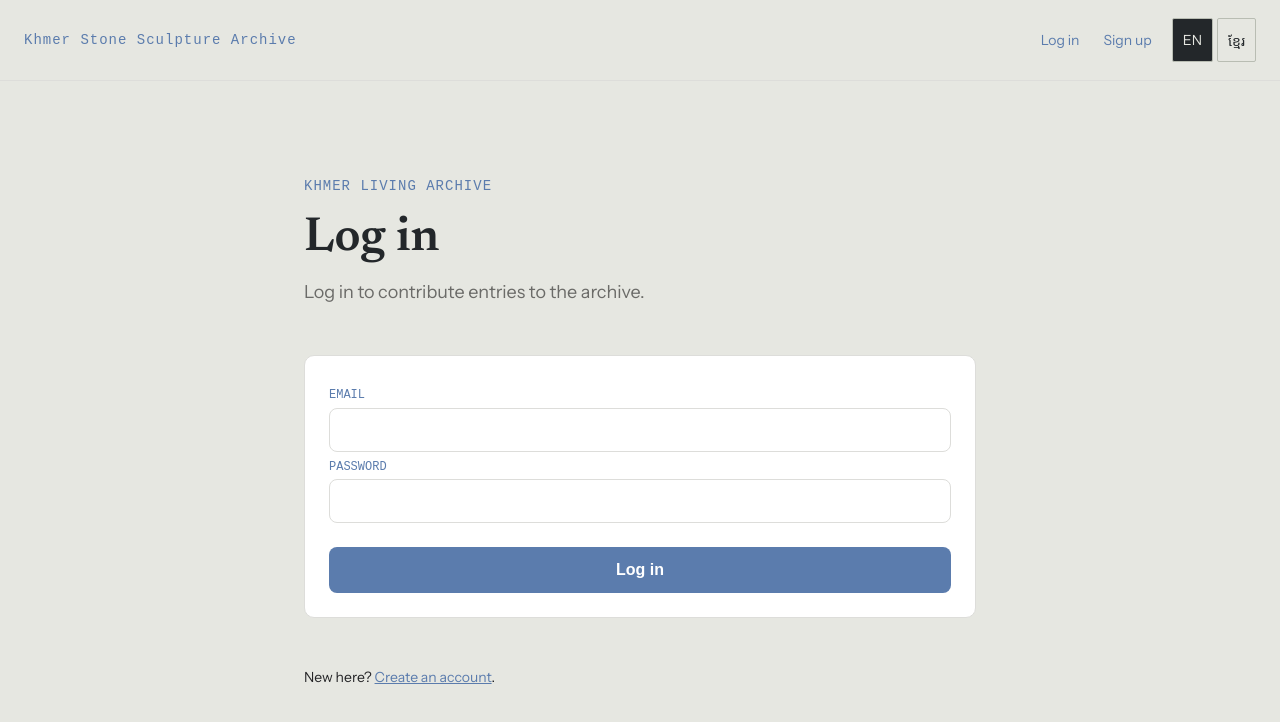
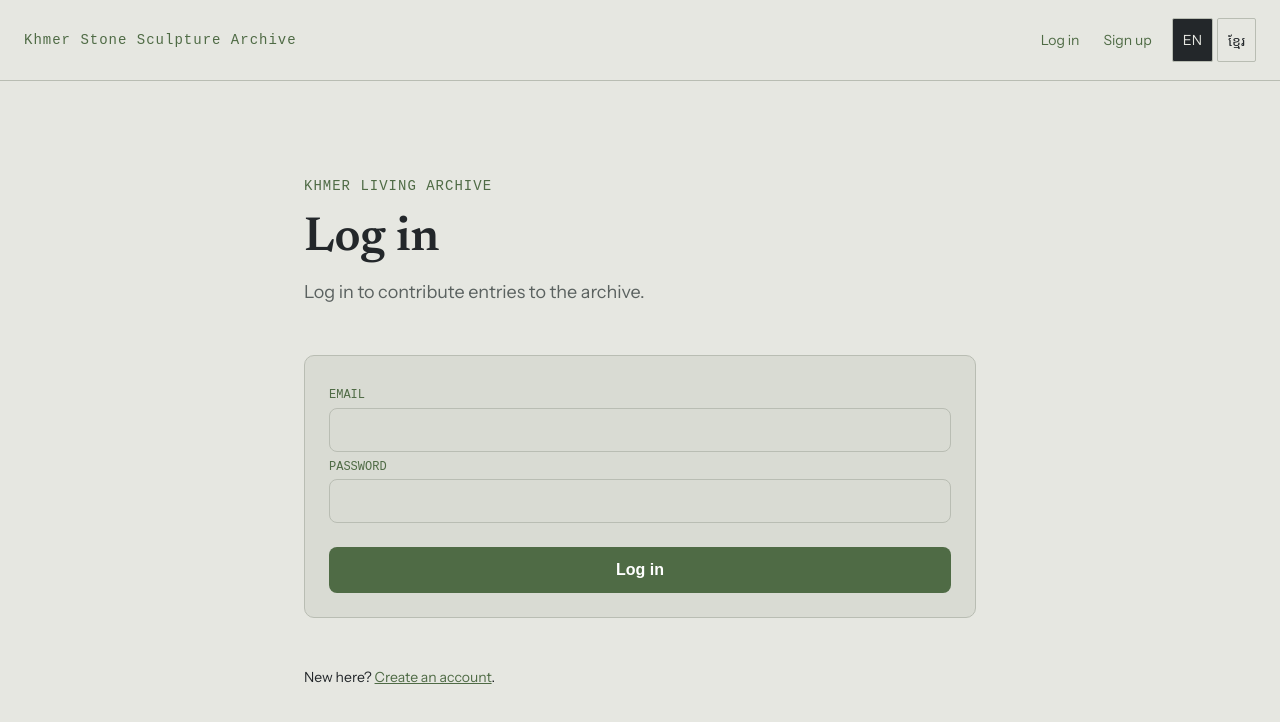
Before and after one commit to bun-tha/khmer-sculture-archive, a Next.js app: page /login in a window 1280 px wide. Shown: the top 722 px of the page. Built offline with nearby package versions, Linux system fonts and the light colour scheme; no server answers.

Commit message:
Step 7b: retire old palette (AI-assisted)

```diff
--- a/app/authStyles.js
+++ b/app/authStyles.js
@@ -1,6 +1,5 @@
 // Shared inline styles for the auth pages (/login, /signup).
-// Colors and shapes mirror app/page.js so the site feels like one piece:
-// light #FAFAF9 background, white cards, #DDDDDA borders, #5B7CAD accent.
+// All colors are design tokens from app/globals.css.
 const authStyles = {
   wrap: {
     maxWidth: 720,
@@ -9,7 +8,7 @@ const authStyles = {
   },
   kicker: {
     fontFamily: "'Courier New', monospace",
-    color: "#5B7CAD",
+    color: "var(--moss)",
     fontSize: 14,
     letterSpacing: 1,
   },
@@ -21,21 +20,21 @@ const authStyles = {
   },
   description: {
     fontSize: 18,
-    color: "#6B6B68",
+    color: "var(--mute)",
     lineHeight: 1.6,
     margin: 0,
   },
   card: {
     marginTop: 48,
     padding: 24,
-    backgroundColor: "#FFFFFF",
-    border: "1px solid #DDDDDA",
+    backgroundColor: "var(--surf)",
+    border: "1px solid var(--line)",
     borderRadius: 10,
   },
   cardLabel: {
     fontFamily: "'Courier New', monospace",
     fontSize: 12,
-    color: "#5B7CAD",
+    color: "var(--moss)",
     margin: "20px 0 0",
   },
   input: {
@@ -43,10 +42,10 @@ const authStyles = {
     marginTop: 2,
     padding: "12px 16px",
     fontSize: 16,
-    backgroundColor: "#FFFFFF",
-    border: "1px solid #DDDDDA",
+    backgroundColor: "var(--surf)",
+    border: "1px solid var(--line)",
     borderRadius: 8,
-    color: "#242426",
+    color: "var(--ink)",
   },
   button: {
     width: "100%",
@@ -54,24 +53,24 @@ const authStyles = {
     padding: "14px 16px",
     fontSize: 16,
     fontWeight: 600,
-    color: "#FFFFFF",
-    backgroundColor: "#5B7CAD",
+    color: "var(--moss-ink)",
+    backgroundColor: "var(--moss)",
     border: "none",
     borderRadius: 8,
     cursor: "pointer",
   },
   notice: {
     fontSize: 15,
-    color: "#6B6B68",
+    color: "var(--mute)",
     margin: "24px 0 0",
   },
   footer: {
     marginTop: 48,
     fontSize: 14,
-    color: "#242426",
+    color: "var(--ink)",
   },
   link: {
-    color: "#5B7CAD",
+    color: "var(--moss)",
   },
 };
 
--- a/app/globals.css
+++ b/app/globals.css
@@ -16,6 +16,7 @@
   --moss-ink: #ffffff;
   --stone-a: #c9c4b4;
   --stone-b: #8d8a7c;
+  --danger: #a63d31;
 
   /* Fonts (next/font variables, defined on <html> in app/layout.js) */
   --font-serif: var(--font-newsreader, "Newsreader"),
@@ -56,6 +57,7 @@
     --moss-ink: #16201a;
     --stone-a: #9a9686;
     --stone-b: #55544b;
+    --danger: #e08a7d;
   }
 }
 */
@@ -71,6 +73,7 @@ body {
   font-family: var(--font-sans);
   font-size: var(--text-base);
   line-height: var(--leading-body);
+  overflow-wrap: anywhere;
 }
 
 h1, h2, h3 {
@@ -160,7 +163,7 @@ a {
   justify-content: space-between;
   gap: 12px 16px;
   padding: 18px 24px;
-  border-bottom: 1px solid #DDDDDA;
+  border-bottom: 1px solid var(--line);
 }
 .site-header-right {
   display: flex;
--- a/components/SiteHeader.js
+++ b/components/SiteHeader.js
@@ -8,7 +8,7 @@ import LanguageToggle from "./LanguageToggle.js";
 const styles = {
   brand: {
     fontFamily: "'Courier New', monospace",
-    color: "#5B7CAD",
+    color: "var(--moss)",
     fontSize: 14,
     letterSpacing: 1,
     textDecoration: "none",
@@ -21,7 +21,7 @@ const styles = {
     whiteSpace: "nowrap",
     verticalAlign: "middle",
     fontSize: 14,
-    color: "#6B6B68",
+    color: "var(--mute)",
   },
   link: {
     display: "inline-flex",
@@ -29,16 +29,16 @@ const styles = {
     minHeight: 44,
     padding: "0 4px",
     fontSize: 14,
-    color: "#5B7CAD",
+    color: "var(--moss)",
     textDecoration: "none",
   },
   logoutButton: {
     display: "inline-flex",
     alignItems: "center",
     minHeight: 44,
-    color: "#242426",
-    backgroundColor: "#FFFFFF",
-    border: "1px solid #DDDDDA",
+    color: "var(--ink)",
+    backgroundColor: "var(--surf)",
+    border: "1px solid var(--line)",
     borderRadius: 8,
     padding: "6px 12px",
     fontSize: 14,
```
Also changed, not shown: app/my-entries/page.js (+6 -6 lines), components/ContributeForm.js (+12 -12 lines), components/EntryActions.js (+11 -11 lines), components/EntryCard.js (+8 -8 lines).
